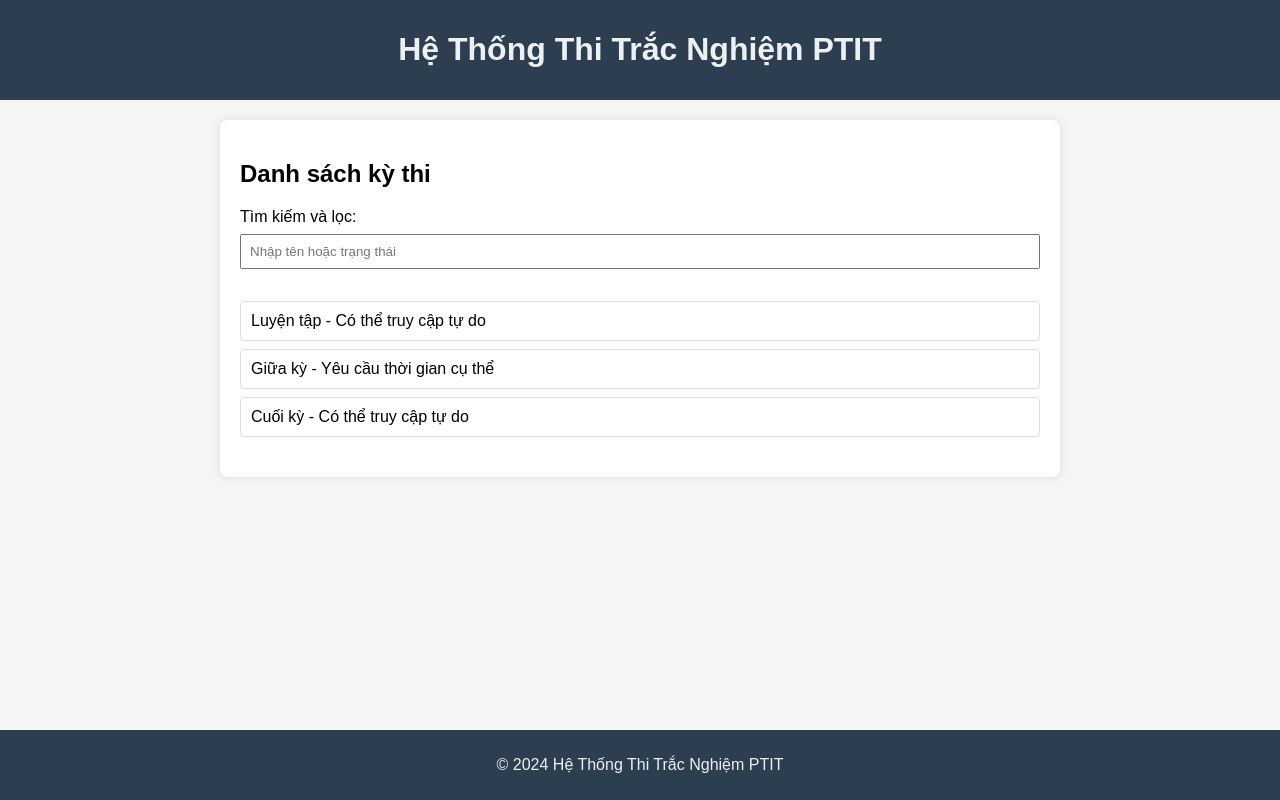
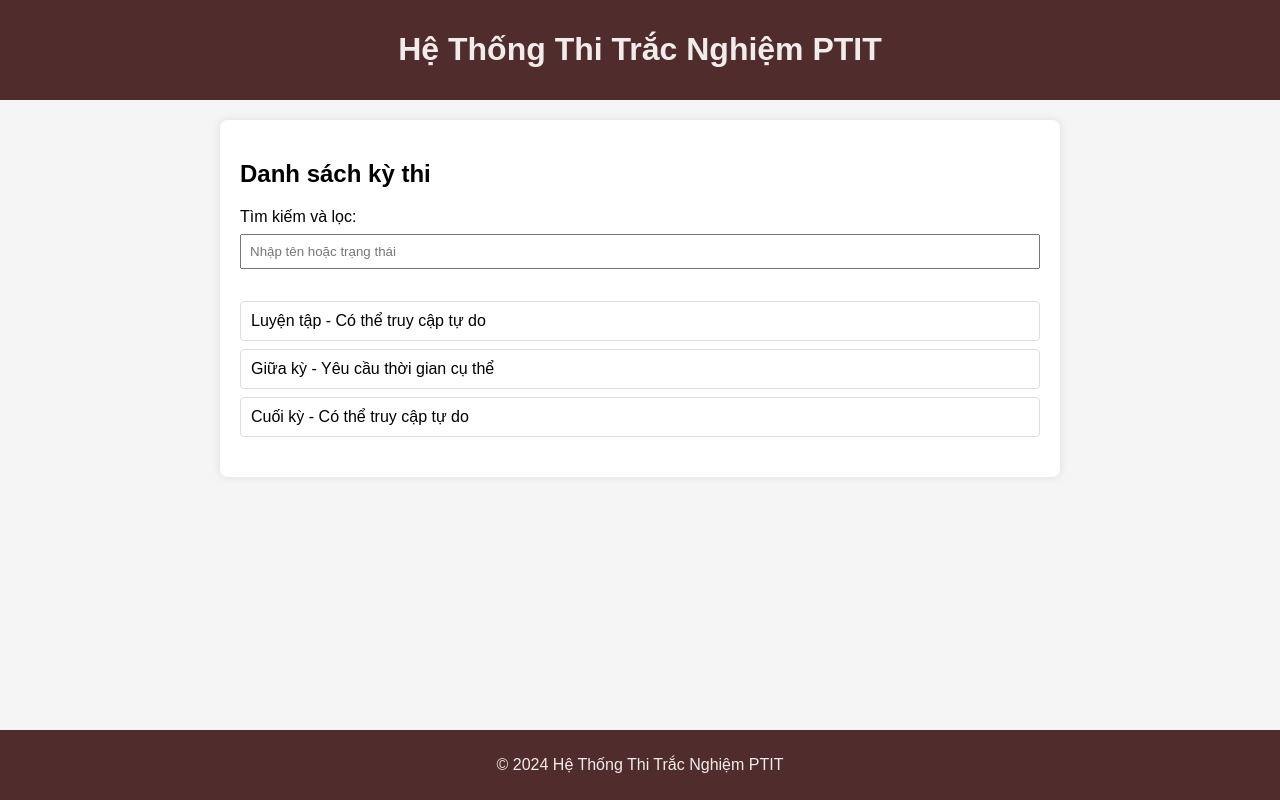
Before and after one commit to LQTam787/lqtam.tracnghiem, a plain HTML site: page index.html in a window 1280 px wide. Drawn offline with Linux system fonts and the light colour scheme.

Commit message:
Add files via upload

```diff
--- a/styles.css
+++ b/styles.css
@@ -6,8 +6,8 @@ body {
 }
 
 header {
-    background-color: #2c3e50;
-    color: #ecf0f1;
+    background-color: #502c2c;
+    color: #f1ecec;
     text-align: center;
     padding: 10px 0;
 }
@@ -16,7 +16,7 @@ main {
     max-width: 800px;
     margin: 20px auto;
     padding: 20px;
-    background-color: #fff;
+    background-color: #ffffff;
     border-radius: 8px;
     box-shadow: 0 0 10px rgba(0, 0, 0, 0.1);
 }
@@ -53,8 +53,8 @@ li {
 footer {
     text-align: center;
     padding: 10px 0;
-    background-color: #2c3e50;
-    color: #ecf0f1;
+    background-color: #502c2c;
+    color: #f1ecec;
     position: fixed;
     bottom: 0;
     width: 100%;
```
